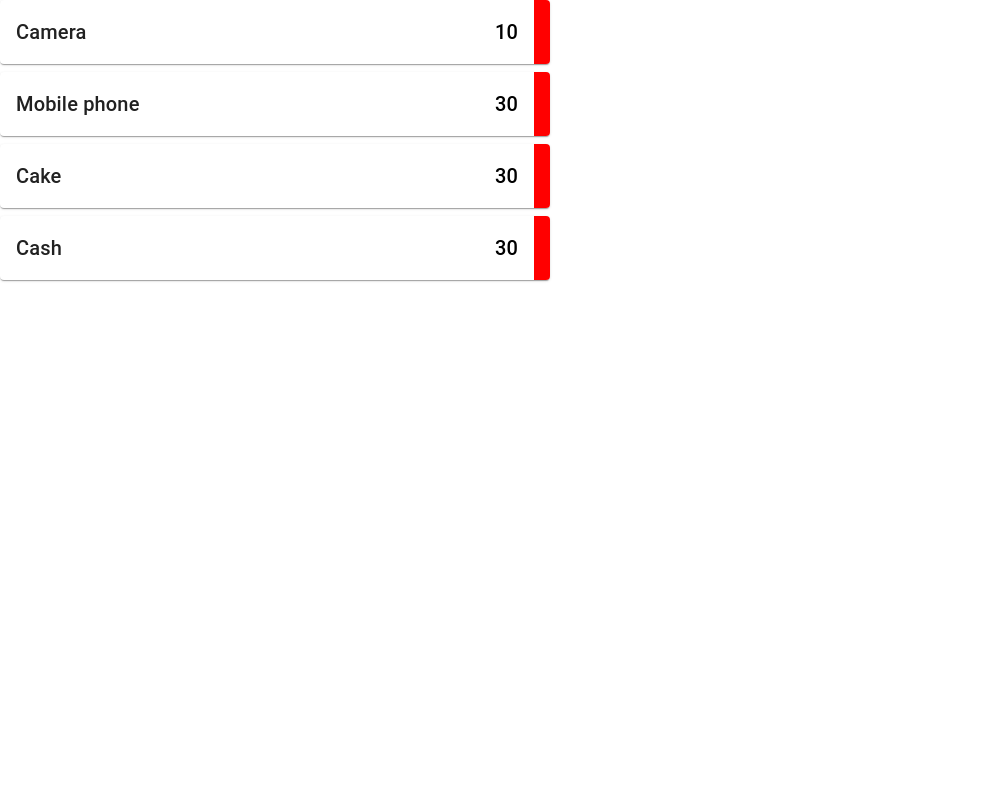
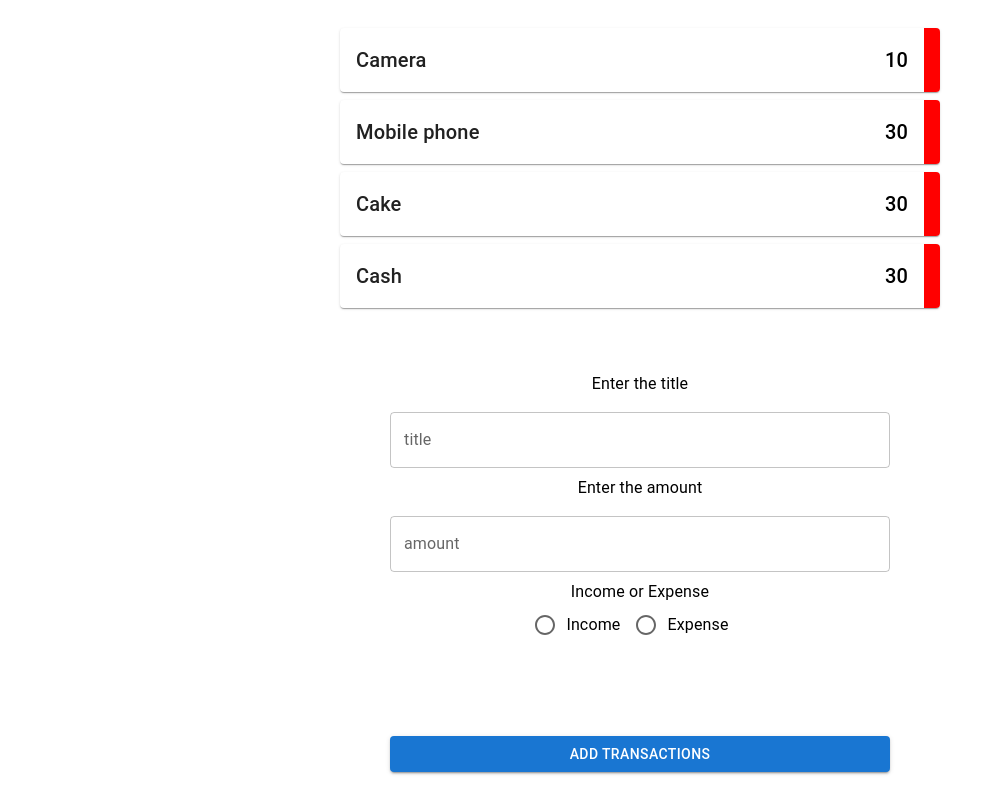
Before and after one commit to kylecalbert/Expense-tracker-challenge, a React (Create React App) app: page / in a window 1280 px wide. Shown: the whole page, without its empty margins (0-1004 px from the left). Built offline with nearby package versions, Linux system fonts and the light colour scheme.

Commit message:
added text inputs for transactions, added error message handling and radio button to select income or expense

```diff
--- a/src/App.tsx
+++ b/src/App.tsx
@@ -3,11 +3,48 @@ import logo from './logo.svg';
 import { Box } from '@mui/material';
 import './App.css';
 import HistoryCardGrid from './components/HistoryCardGrid';
+import NewTransactions from './components/NewTransactions';
+
 function App() {
   return (
-    <Box className="App">
-      <Box sx={{ width: 550, height: 2, background: 'blue' }}>
+    <Box
+      sx={{
+        display: 'flex',
+        flexDirection: 'column',
+        justifyContent: 'center',
+        alignItems: 'center',
+        height: '100vh',
+      }}
+      className="App"
+    >
+      <Box
+        sx={{
+          width: '80%',
+          maxWidth: 600,
+
+          marginBottom: '2rem',
+          display: 'flex',
+          flexDirection: 'column',
+          justifyContent: 'center',
+          alignItems: 'center',
+        }}
+      >
         <HistoryCardGrid />
+      </Box>
+
+      <Box
+        sx={{
+          width: '80%',
+          maxWidth: 600,
+
+          marginTop: '2rem',
+          display: 'flex',
+          flexDirection: 'column',
+          justifyContent: 'center',
+          alignItems: 'center',
+        }}
+      >
+        <NewTransactions />
       </Box>
     </Box>
   );
--- /dev/null
+++ b/src/components/NewTransactions.tsx
@@ -0,0 +1,163 @@
+import React, { useState } from 'react';
+import {
+  TextField,
+  Box,
+  Typography,
+  Button,
+  FormControl,
+  RadioGroup,
+  FormControlLabel,
+  Radio,
+} from '@mui/material';
+
+interface FormData {
+  title: string;
+  amount: string;
+  type: string;
+}
+
+interface FormDataErrors {
+  titleError: string;
+  amountError: string;
+  typeError: string;
+}
+
+///Creating data object that can be used to store the users inputs
+
+const NewTransactions = () => {
+  const [formData, setFormData] = useState<FormData>({
+    title: '',
+    amount: '',
+    type: '',
+  });
+
+  ///creating a seperate object, which will store error messages
+
+  const [formDataErrors, setFormDataErrors] = useState<FormDataErrors>({
+    titleError: '',
+    amountError: '',
+    typeError: '',
+  });
+
+  const handleAddTransaction = () => {
+    ///if title or amount of transation type doesnt exist, dsiplay errors
+    if (!formData.title || !formData.amount || !formData.type) {
+      //if a title doesnt doesnt exist in object or a title hasnt been inputed in field
+      if (!formData.title) {
+        setFormDataErrors({
+          ...formDataErrors, //open the error object
+          titleError: 'Title is required', //find title error and then update it with this message
+        });
+      }
+
+      if (!formData.amount) {
+        setFormDataErrors({
+          ...formDataErrors,
+          amountError: 'Amount is required',
+        });
+      }
+
+      if (!formData.type) {
+        setFormDataErrors({
+          ...formDataErrors,
+          typeError: 'Please select Income or Expense',
+        });
+      }
+
+      return false;
+    }
+
+    //else if all fields are filled in correctly show this message.
+    alert('Transaction added successfully');
+  };
+
+  /// handling the user input in the "amount" filed
+  const handleAmountChange = (e: React.ChangeEvent<HTMLInputElement>) => {
+    const inputValue = e.target.value;
+    if (inputValue === '' || /^\d+$/.test(inputValue)) {
+      //if the input is a number
+      setFormData({ ...formData, amount: inputValue }); ///open the form data and set amount to the users value
+      setFormDataErrors({ ...formDataErrors, amountError: '' }); //also find the "amountError" and set it to an emptey string
+    }
+  };
+  return (
+    <Box sx={{ display: 'flex', flexDirection: 'column' }}>
+      <Typography>Enter the title</Typography>
+      <TextField
+        error={Boolean(formDataErrors.titleError)} //checks if "titlError" has a vlue, if it does, a true boolean value is returned.
+        helperText={formDataErrors.titleError} // if true is returned in the error, helper text will show an error message which is set to the custom titleError message
+        placeholder="please enter the title"
+        label="title"
+        margin="normal"
+        variant="outlined"
+        value={formData.title}
+        onChange={(e) => {
+          setFormData({ ...formData, title: e.target.value }); //if the user enters a title it is stored in the "title"
+          setFormDataErrors({ ...formDataErrors, titleError: '' }); // to make sure the error message is removed once a user enters a value, we reset the "titleError" to an empey strin
+        }}
+        style={{ width: 500 }}
+      />
+
+      <Typography>Enter the amount</Typography>
+      <TextField
+        error={Boolean(formDataErrors.amountError)}
+        helperText={formDataErrors.amountError}
+        placeholder="please enter the amount"
+        label="amount"
+        margin="normal"
+        variant="outlined"
+        value={formData.amount}
+        onChange={handleAmountChange}
+        style={{ width: 500 }}
+      />
+
+      <Box
+        sx={{
+          display: 'flex',
+          flexDirection: 'row',
+          justifyContent: 'center',
+          marginBottom: 10,
+        }}
+      >
+        <FormControl>
+          <Typography>Income or Expense</Typography>
+          <RadioGroup
+            defaultValue="income"
+            name="radio-buttons-group"
+            sx={{ flexDirection: 'row' }}
+            value={formData.type}
+            onChange={(e) => {
+              setFormData({ ...formData, type: e.target.value }); // see comments above, similar concept
+              setFormDataErrors({ ...formDataErrors, typeError: '' });
+            }}
+          >
+            <FormControlLabel
+              value="income"
+              control={<Radio />}
+              label="Income"
+            />
+            <FormControlLabel
+              value="expense"
+              control={<Radio />}
+              label="Expense"
+            />
+          </RadioGroup>
+          {formDataErrors.typeError && ( ///if the typeError returns a true, then show the error message
+            <Typography color="error">{formDataErrors.typeError}</Typography>
+          )}
+        </FormControl>
+      </Box>
+
+      <Button
+        onClick={handleAddTransaction} // clicking this button goes to the handleAddTransation function.
+        style={{ marginTop: 10 }}
+        variant="contained"
+        color="primary"
+      >
+        Add transactions
+      </Button>
+    </Box>
+  );
+};
+
+export default NewTransactions;
```
